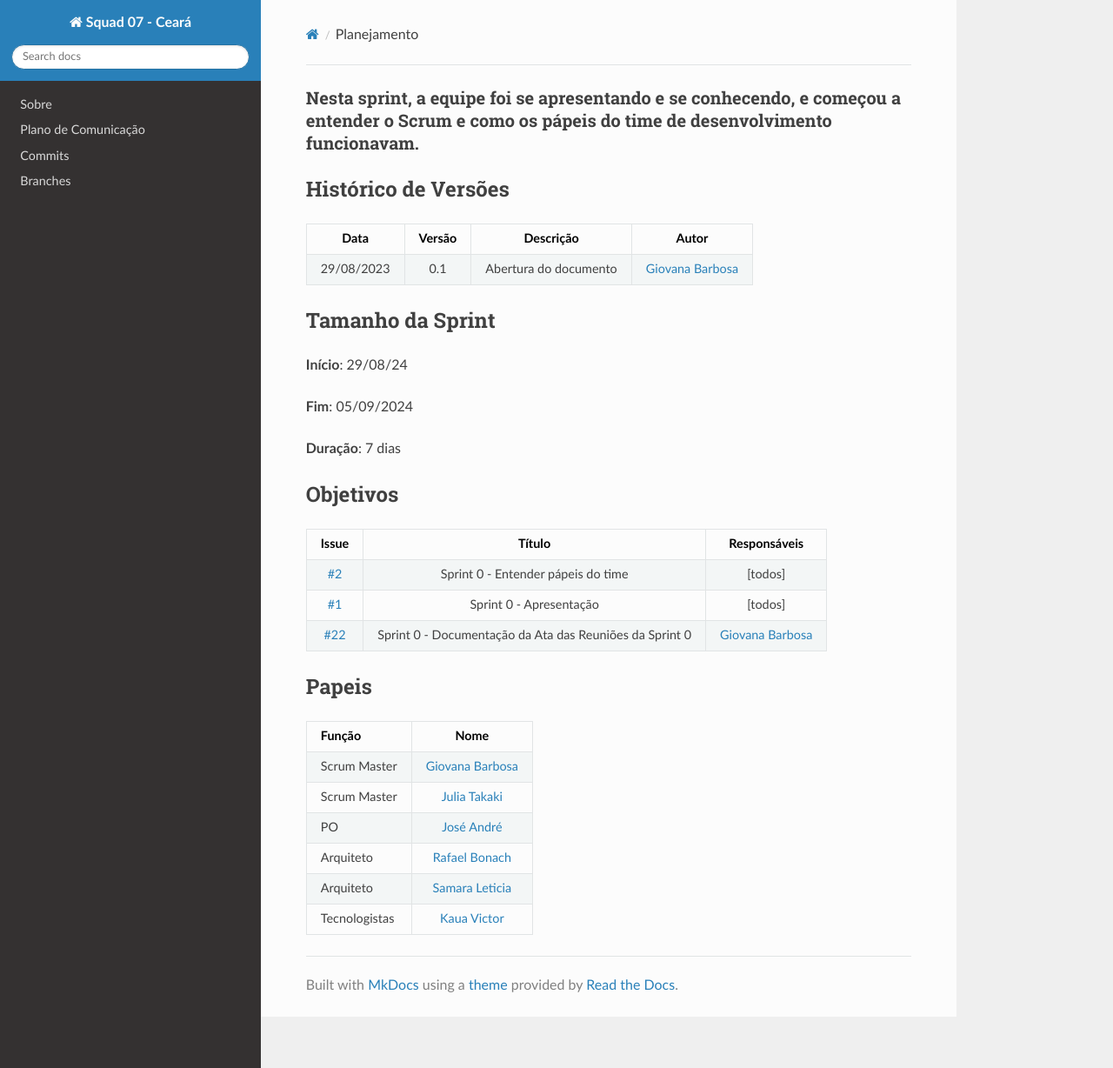
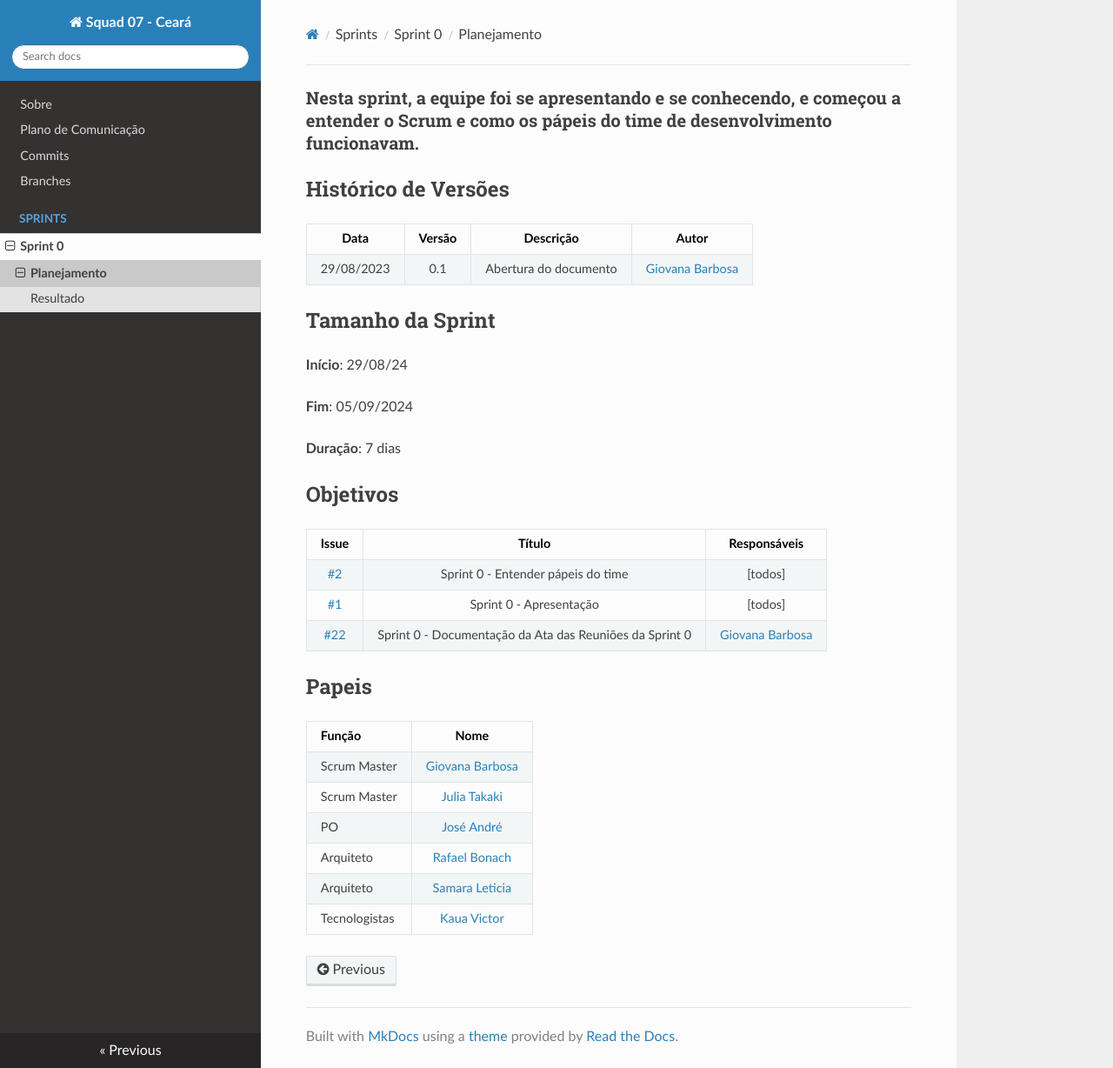
Before and after one commit to unb-mds/2023-2-Squad07, an MkDocs documentation site: the page built from docs/sprints/sprint00/planejamento.md, in a window 1280 px wide and 1228 px high. Shown: the whole window at 87% size. Built offline with MkDocs 1.6.1, drawn with Linux system fonts in a browser that asks for light colours; nearby versions of some CDN libraries.

Commit message:
:bulb: adicionando sprints ao mkdocs

```diff
--- a/mkdocs.yml
+++ b/mkdocs.yml
@@ -4,4 +4,8 @@ nav:
       - Plano de Comunicação: plano-de-comunicação.md
       - Commits: Commits.md
       - Branches: Branches.md
+      - Sprints:
+        - Sprint 0:
+          - Planejamento: sprints/sprint00/planejamento.md
+          - Resultado: sprints/sprint00/resultado.md
 theme: readthedocs
```
